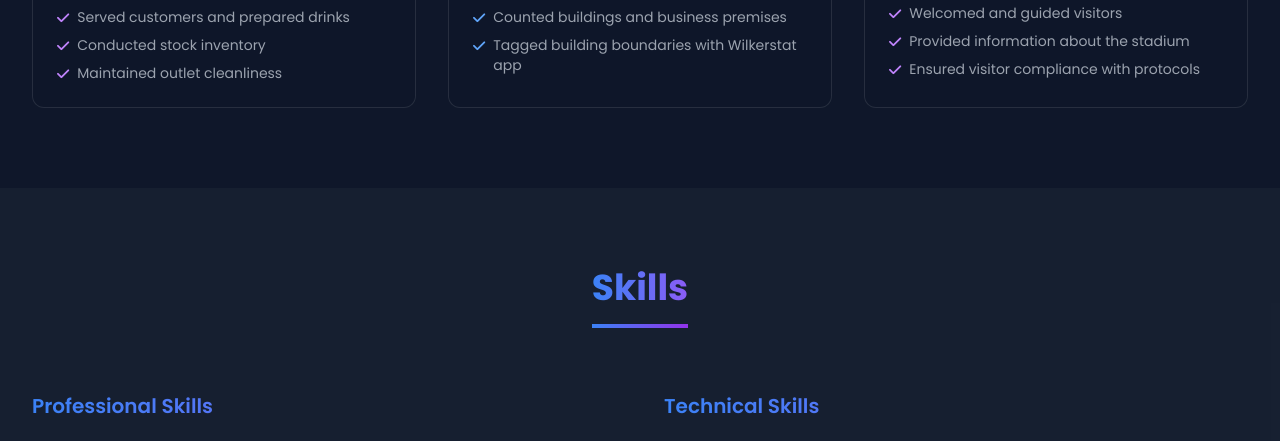
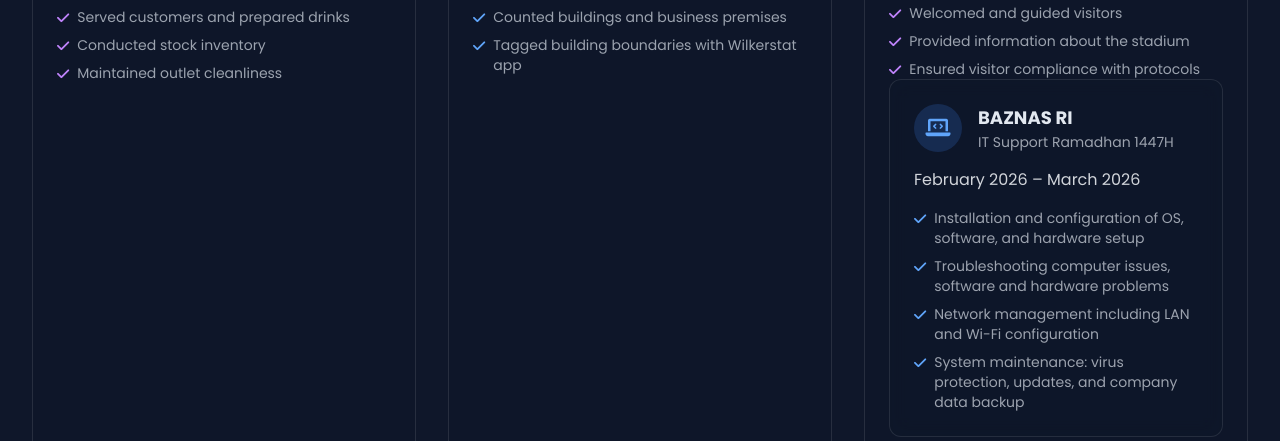
Before and after one commit to fibranium/My-Porto, a plain HTML site: page index.html in a window 1280 px wide. Shown: the part 3000-3441 px from the top of the page. Drawn offline with nearby package versions, Linux system fonts and the light colour scheme; animation ran at ten frames a second.

Commit message:
Update index.html

```diff
--- a/index.html
+++ b/index.html
@@ -477,6 +477,36 @@
                         <span>Ensured visitor compliance with protocols</span>
                     </li>
                 </ul>
+			<!-- Experience 7 -->
+			<div class="card-glass p-6 rounded-xl hover:transform hover:-translate-y-2 transition duration-300">
+				<div class="flex items-center mb-4">
+					<div class="w-12 h-12 rounded-full bg-blue-500 bg-opacity-20 flex items-center justify-center mr-4">
+						<i class="fas fa-laptop-code text-blue-400 text-xl"></i>
+					</div>
+					<div>
+						<h3 class="text-lg font-bold">BAZNAS RI</h3>
+						<p class="text-sm text-gray-400">IT Support Ramadhan 1447H</p>
+					</div>
+				 </div>
+				<p class="text-gray-300 mb-4">February 2026 – March 2026</p>
+				<ul class="text-gray-400 text-sm space-y-2">
+					<li class="flex items-start">
+						<i class="fas fa-check text-blue-400 mr-2 mt-1"></i>
+						<span>Installation and configuration of OS, software, and hardware setup</span>
+					</li>
+					<li class="flex items-start">
+						<i class="fas fa-check text-blue-400 mr-2 mt-1"></i>
+						<span>Troubleshooting computer issues, software and hardware problems</span>
+					</li>
+					<li class="flex items-start">
+						<i class="fas fa-check text-blue-400 mr-2 mt-1"></i>
+						<span>Network management including LAN and Wi-Fi configuration</span>
+					</li>
+					<li class="flex items-start">
+						<i class="fas fa-check text-blue-400 mr-2 mt-1"></i>
+						<span>System maintenance: virus protection, updates, and company data backup</span>
+					</li>
+				</ul>
             </div>
         </div>
     </section>
```
